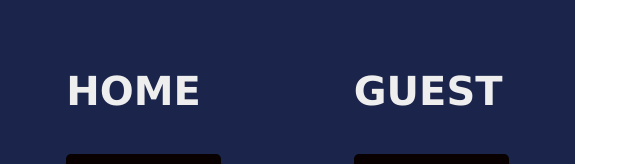
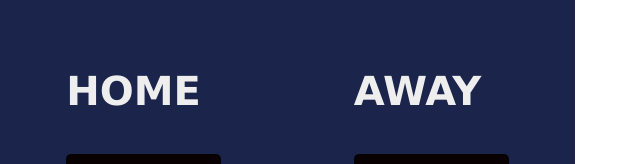
Before and after one commit to nmonev/Board-results, a website built with Vite: page index.html in a window 1280 px wide. Shown: the top 164 px of the page, without its empty margins (0-640 px from the left). Built offline with nearby package versions, Linux system fonts and the light colour scheme.

Commit message:
changing name

```diff
--- a/index.html
+++ b/index.html
@@ -22,7 +22,7 @@
                 </div>
             </div>
             <div class="section">
-                <h3 class="text">GUEST</h3>
+                <h3 class="text">AWAY</h3>
                 <div class="box">
                     <h3 class="inner-box" id="secondText">0</h3>
                 </div>
```
